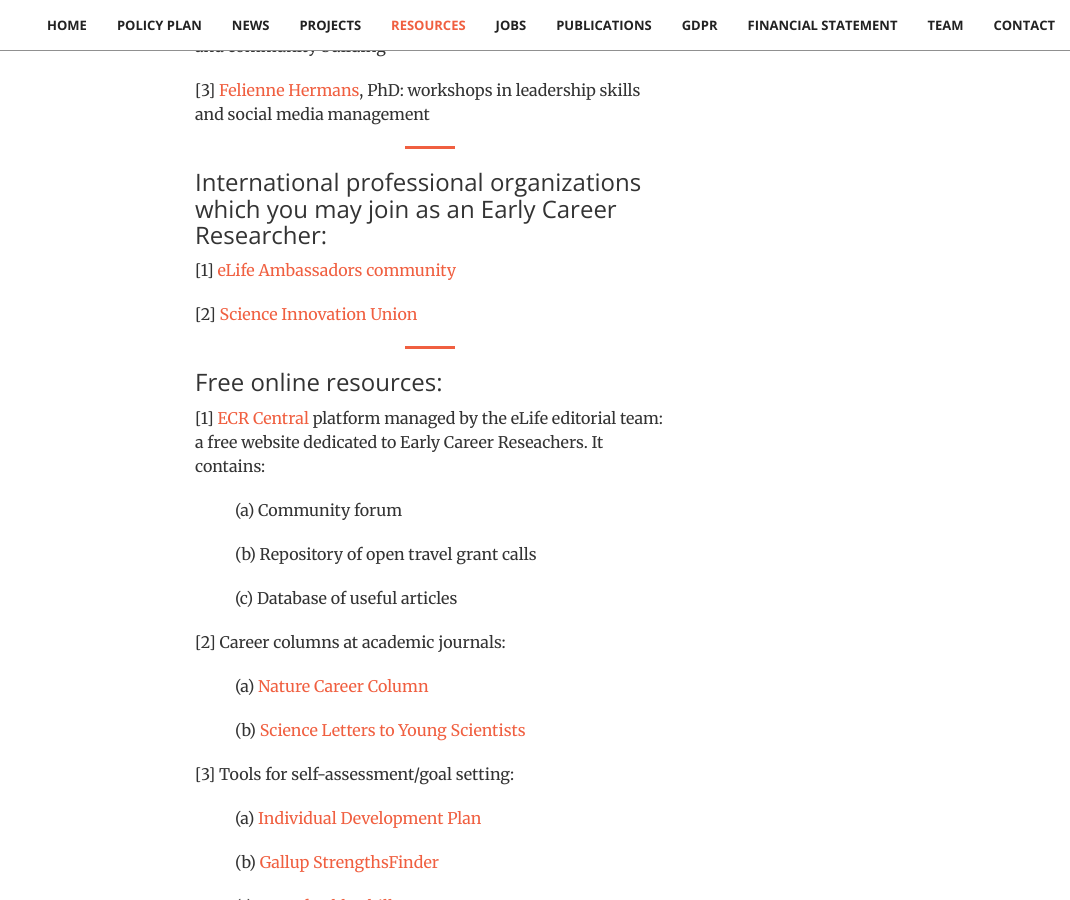
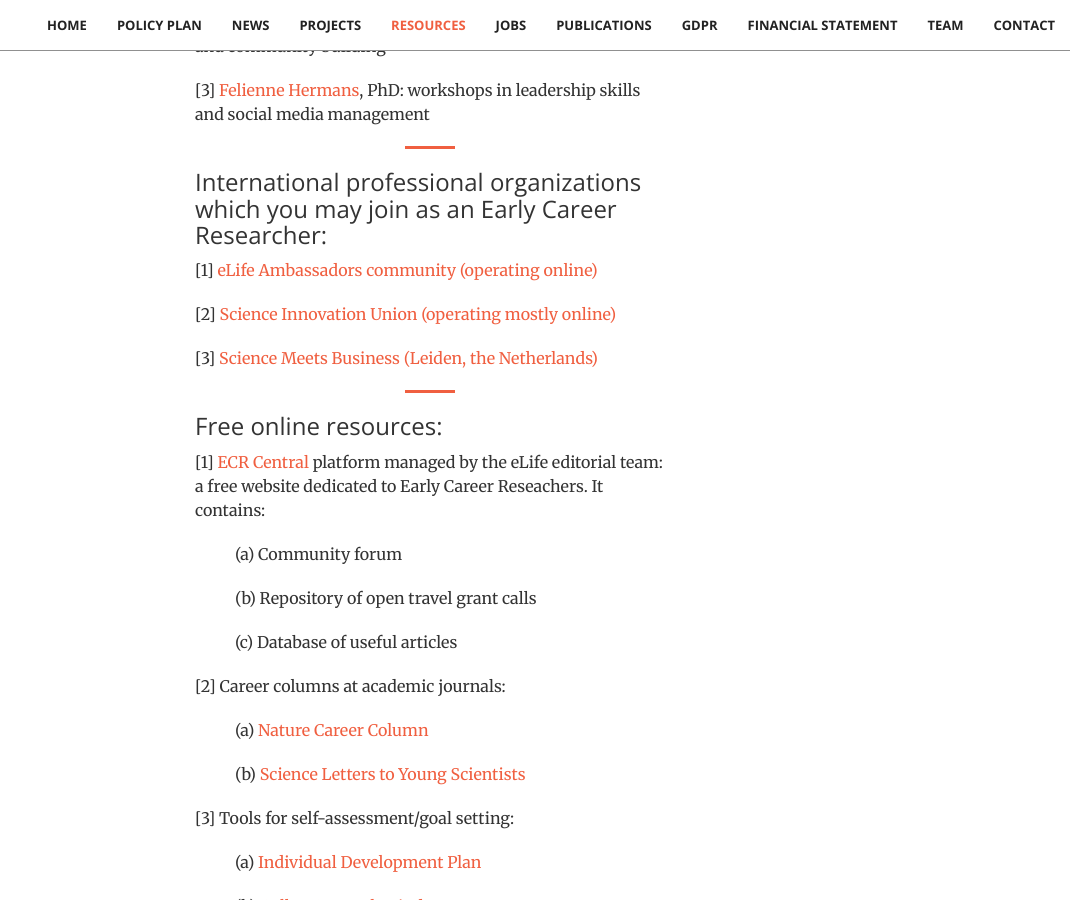
Before and after one commit to stichting-solaris/stichting-solaris.github.io, a Jekyll site: the page built from index.html, in a window 1280 px wide and 900 px high, scrolled down 9328 px. Shown: the whole window, without its empty margins (210-1280 px from the left). Built offline with Jekyll 4.4.1, drawn with Linux system fonts in a browser that asks for light colours.

Commit message:
Update resources.html

```diff
--- a/_includes/resources.html
+++ b/_includes/resources.html
@@ -50,9 +50,11 @@
                 <hr class="primary">
                 <h3 class="section-heading">International professional organizations which you may join as an
                     Early Career Researcher:</h3>
-                <p>[1] <a href="#elifeAmbassadors">eLife Ambassadors community</a></p>
+                <p>[1] <a href="#elifeAmbassadors">eLife Ambassadors community (operating online)</a></p>
 
-                <p>[2] <a href="#siu">Science Innovation Union</a></p>
+                <p>[2] <a href="#siu">Science Innovation Union (operating mostly online)</a></p>
+
+                <p>[3] <a href="https://www.sciencemeetsbusiness.nl">Science Meets Business (Leiden, the Netherlands)</a></p>
 
 
 <!-- Free online resources): -->
```
